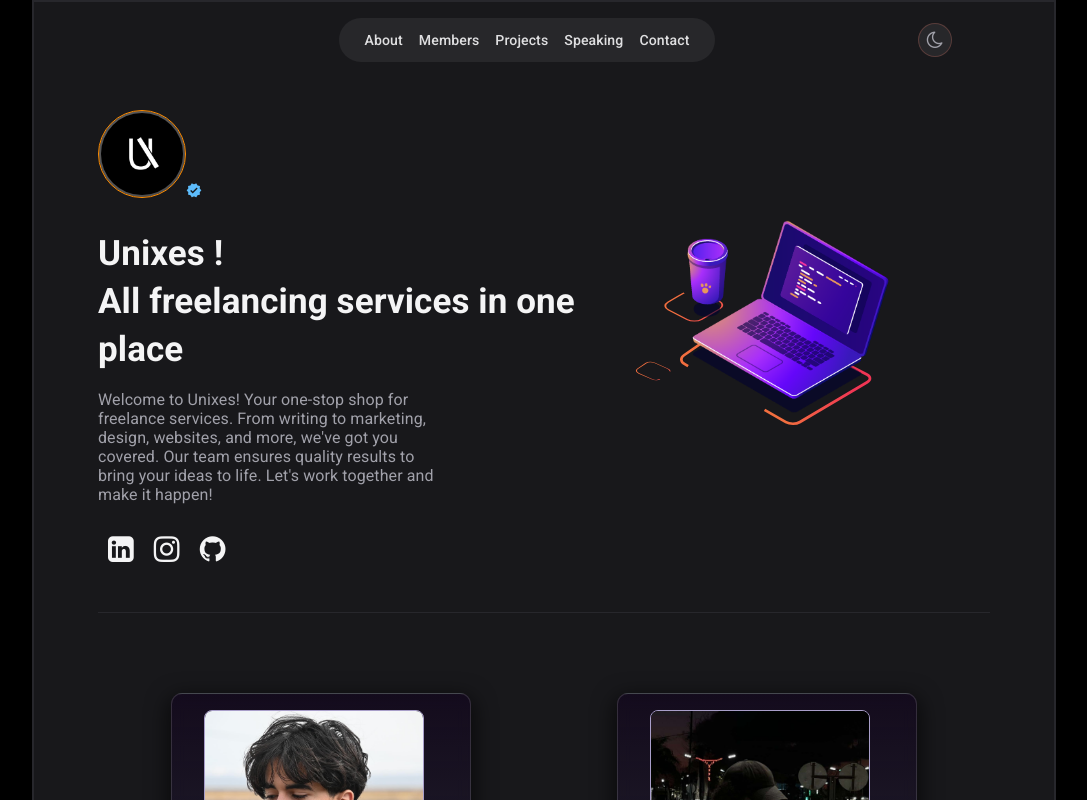
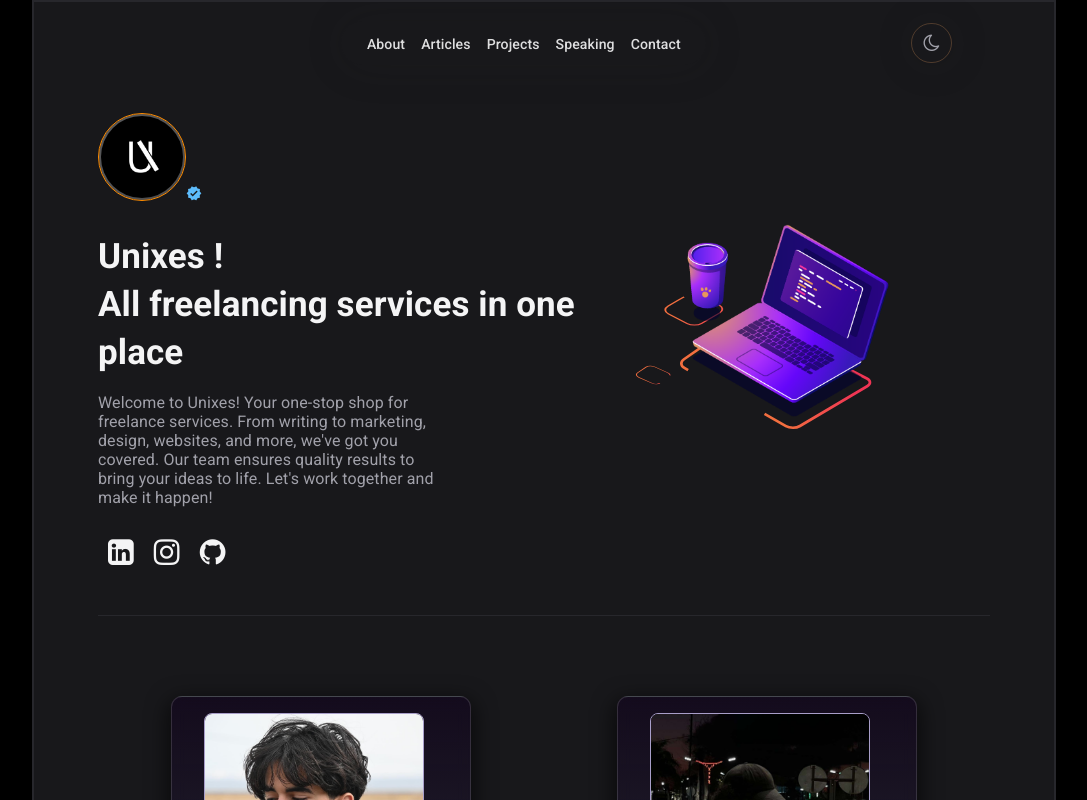
Before and after one commit to Yasserkaci/portfolio, a React (Vite) app: page / in a window 1280 px wide. Shown: the top 800 px of the page, without its empty margins (96-1183 px from the left). Built offline with nearby package versions, Linux system fonts and the light colour scheme.

Commit message:
adding light mode

```diff
--- a/src/componentes/1-header/Header.jsx
+++ b/src/componentes/1-header/Header.jsx
@@ -1,42 +1,106 @@
-import React from 'react'
-import { useState } from "react";
-import './header.css'
-
+import { useEffect, useState } from "react";
+import "./header.css";
 
 const Header = () => {
-  const [showmodel, setshowmodel] = useState(false);
+  const [showModal, setshowModal] = useState(false);
+  const [theme, setTheme] = useState(
+    localStorage.getItem("currentMode") ?? "dark"
+  );
+
+  useEffect(() => {
+    if (theme === "light") {
+      document.body.classList.remove("dark");
+      document.body.classList.add("light");
+    } else {
+      document.body.classList.remove("light");
+      document.body.classList.add("dark");
+    }
+  }, [theme]);
+
   return (
-    <header className='flex'>
-      <button className='menu icon-menu flex' onClick={() => { setshowmodel(true) }} ></button>
+    <header className="  flex">
+      <button
+        onClick={() => {
+          setshowModal(true);
+        }}
+        className="menu icon-menu flex"
+      >
+        {" "}
+      </button>
+      <div />
 
-      <div></div>
       <nav>
         <ul className="flex">
-          <li><a href="">About</a></li>
-          <li><a href="">Members</a></li>
-          <li><a href="">Projects</a></li>
-          <li><a href="">Speaking</a></li>
-          <li><a href="">Contact</a></li>
+          <li>
+            <a href="">About</a>
+          </li>
+
+          <li>
+            <a href="">Articles</a>
+          </li>
+          <li>
+            <a href="">Projects</a>
+          </li>
+          <li>
+            <a href="">Speaking</a>
+          </li>
+          <li>
+            <a href="">Contact</a>
+          </li>
         </ul>
       </nav>
 
-      <button className='mode flex'><span className='icon-moon-o'></span></button>
+      <button
+        onClick={() => {
+          // Send value to LS
+          localStorage.setItem(
+            "currentMode",
+            theme === "dark" ? "light" : "dark"
+          );
 
-      {showmodel &&
+          // get value from LS
+          setTheme(localStorage.getItem("currentMode"));
+        }}
+        className="mode flex"
+      >
+        {theme === "dark" ? (
+          <span className="icon-moon-o"> </span>
+        ) : (
+          <span className="icon-wb_sunny"> </span>
+        )}
+      </button>
+
+      {showModal && (
         <div className="fixed">
-          <ul className="model">
-            <li><button onClick={() => { setshowmodel(false) }} className='icon-close'></button></li>
-            <li><a href="">About</a></li>
-            <li><a href="">Members</a></li>
-            <li><a href="">Projects</a></li>
-            <li><a href="">Speaking</a></li>
-            <li><a href="">Contact</a></li>
+          <ul className="modal ">
+            <li>
+              <button
+                className="icon-close"
+                onClick={() => {
+                  setshowModal(false);
+                }}
+              />
+            </li>
+            <li>
+              <a href="">About</a>
+            </li>
+            <li>
+              <a href="">Articles</a>
+            </li>
+            <li>
+              <a href="">Projects</a>
+            </li>
+            <li>
+              <a href="">Speaking</a>
+            </li>
+            <li>
+              <a href="">Uses</a>
+            </li>
           </ul>
-        </div>}
+        </div>
+      )}
+    </header>
+  );
+};
 
-
-    </header>
-  )
-}
-
-export default Header
+export default Header;
--- a/src/componentes/1-header/header.css
+++ b/src/componentes/1-header/header.css
@@ -1,55 +1,112 @@
+/* ===========================
+ table of contents
+==============================
+1. Header Design
+2. Button & icon
+3- Modal == pop up
+4- Responsive Design (media query)*/
+
+/* ========================
+    1. Header Design
+=========================== */
 header.flex {
     justify-content: space-between;
     padding: 0 2.4rem;
-    margin-top: 1rem;
+    margin-top: 1.2rem;
+  }
+
+  header.flex nav {
+    background-color: var(--bgHeader);
+    padding: 0.77rem 1.6rem;
+    border-radius: 55px;
+    box-shadow: 1px 1px 40px #2323242a;
   }
 
   header ul.flex {
     gap: 16px;
   }
 
-header.flex nav {
-    background-color: var(--bgheader);
-    padding: .77rem 1.6rem;
-    border-radius: 55px;
-}
-
   header ul li a {
     color: var(--title);
-    opacity: .9;
-    font-size: .88rem;
+    opacity: 0.9;
+    font-size: 0.88rem;
     font-weight: 500;
   }
 
   header ul li a:hover {
     color: var(--blue);
     opacity: 1;
-    font-size: .9rem;
-
+    font-size: 0.9rem;
   }
 
   header button {
     font-size: 1.2rem;
-    align-items: center;
   }
 
   header button.menu {
     display: none;
   }
 
+  /* ========================
+      2. Button & icon
+  =========================== */
+  header .icon-menu,
+  header button.mode {
+    background-color: var(--bgHeader);
+    height: 2.4rem;
+    width: 2.4rem;
+    border-radius: 50%;
+
+    justify-content: center;
+    text-align: center;
+
+    color: var(--subtitle);
+    border: 1px solid rgba(244, 165, 96, 0.249);
+    transition: 0.2s;
+    box-shadow: 1px 1px 40px rgba(35, 35, 36, 0.165);
+  }
+
+  header .icon-sun {
+    color: rgb(255, 165, 0);
+  }
+
+  header .icon-menu:hover,
+  header button.mode:hover {
+    color: var(--title);
+    border: 1px solid rgb(244, 165, 96);
+  }
+
+  header .icon-close {
+    font-size: 1.5rem;
+    color: var(--subtitle);
+    transition: 0.3s;
+  }
+
+  header .icon-close:hover {
+    font-size: 1.7rem;
+    color: crimson;
+    rotate: 180deg;
+  }
+
+  /* ========================
+      3- Modal == pop up
+  =========================== */
   header .fixed {
     position: fixed;
     inset: 0;
-    background-color: rgba(40, 40, 40, 0.9);
     z-index: 11;
+    background-color: rgba(40, 40, 48, 0.91);
+
+    /* filter: blur(8px); */
+    backdrop-filter: blur(4px);
   }
 
-@keyframes popup {
+  @keyframes mymove {
     0% {
       scale: 0;
     }
 
-    50% {
+    60% {
       scale: 1.2;
     }
 
@@ -58,79 +115,44 @@ header .fixed {
     }
   }
 
-header .fixed ul.model {
-    animation: popup .5s 1;
-    width: 85%;
-    margin-left: auto;
-    margin-right: auto;
+  header .fixed ul.modal {
+    animation: mymove 0.77s 1;
+    width: 75%;
+  margin-inline: auto;
+
+
+    margin-top: 2rem;
+    border-radius: 1rem;
     padding: 1rem 2rem;
-    margin-top: 2rem;
     background-color: var(--secondary);
-    border-radius: 2rem;
-
   }
 
-
-header .fixed ul.model li {
+  header .fixed ul.modal li {
     border-bottom: 1px solid var(--border);
-    padding-top: .5rem;
-    padding-bottom: .77rem;
+    padding-bottom: 0.77rem;
+    padding-top: 0.5rem;
   }
 
-header .fixed ul.model li:last-child {
-    border-bottom: none;
-}
-
-header .fixed ul.model li a {
-    font-size: 1rem;
-}
-
-header .fixed ul.model li:first-child {
+  header .fixed ul.modal li:first-child {
     text-align: right;
     border: none;
     padding-bottom: 0;
     padding-top: 0.2rem;
+    margin-bottom: -1rem;
   }
 
-
-header .icon-menu,
-header .mode {
-    background-color: var(--bgheader);
-    height: 2rem;
-    width: 2rem;
-    justify-content: center;
-    text-align: center;
-    border-radius: 50%;
-    color: var(--subtitle);
-    border: 1px solid rgba(250, 128, 114, 0.233);
+  header .fixed ul.modal li:last-child {
+    border: none;
   }
 
-header .icon-menu:hover,
-header .mode:hover {
-    color: var(--title);
-    border: 1px solid salmon;
-    transition: 1s;
+  header .fixed ul.modal li a {
+    font-size: 1rem;
   }
 
-
-header .icon-close{
-    font-size: 1.3rem;
-    color: var(--subtitle);
-    transition: .3s;
-}
-
-
-header .icon-close:hover{
-    font-size: 1.7rem;
-    color: crimson;
-    rotate: 180deg;
-
-
-}
-
-
-@media (max-width:700px) {
-
+  /* =====================================
+    4- Responsive Design (media query)
+  ======================================== */
+  @media (width < 700px) {
     header.flex nav {
       display: none;
     }
--- a/src/componentes/4-main/main.css
+++ b/src/componentes/4-main/main.css
@@ -54,7 +54,7 @@ main section.right-section.flex {
   flex-grow: 1;
   justify-content: center;
   flex-wrap: wrap;
-
+  width: 100%;
   column-gap: 16px;
   row-gap: 2rem;
 }
--- a/src/index.css
+++ b/src/index.css
@@ -24,8 +24,19 @@ html{
 }
 
 .light {
-  --primary : #fff ;
+  --primary: rgb(250, 250, 250);
+  --secondary: rgb(255, 255, 255);
+  --border: rgba(202, 202, 202, 0.518);
+
+  --title: rgb(39 39 42);
+  --subtitle: rgb(82 82 91);
+
+  --bgHeader: rgb(253, 253, 253);
+  --blue: rgb(0, 149, 246);
+
+  --icon-hover: #333;
 }
+
 
 body{
   background-color: var(--primary);
```
Lines whose indentation alone changed are shown as unchanged.
